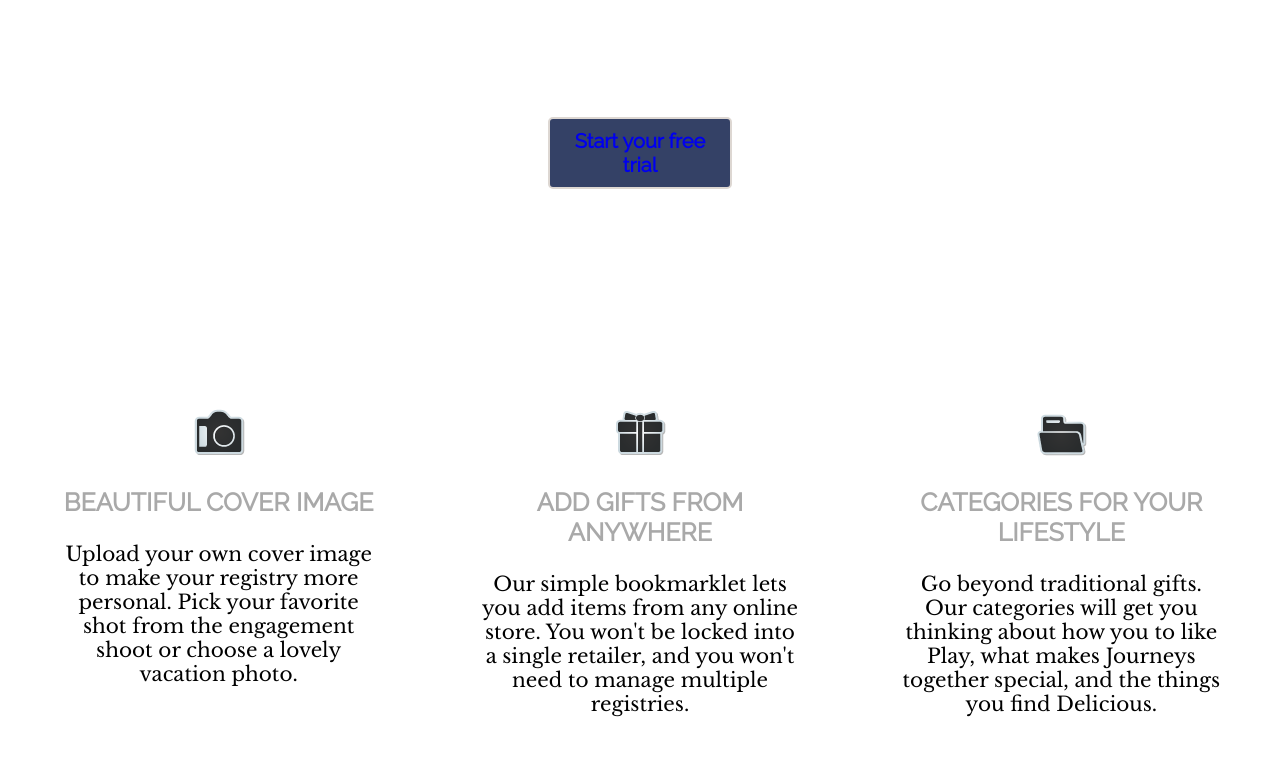
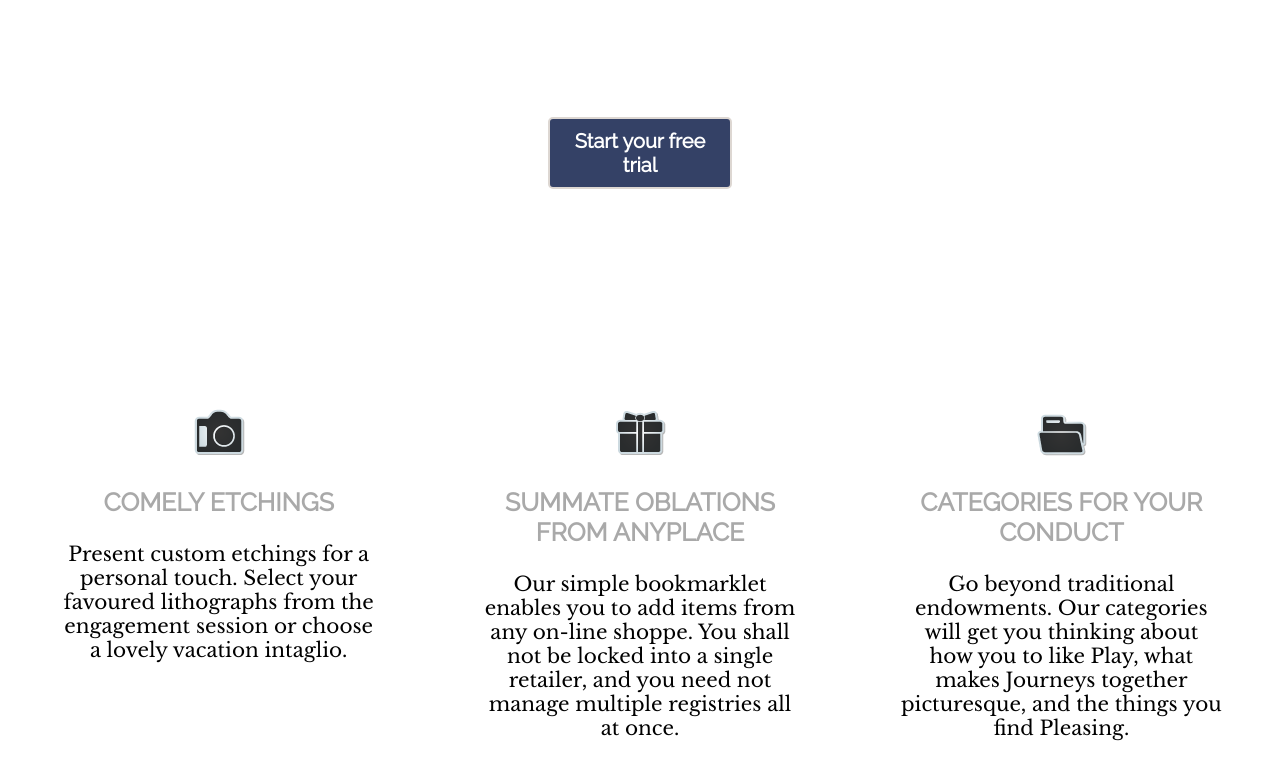
Before and after one commit to hollywilkalis/regency-registries, a plain HTML site: page index.html in a window 1280 px wide. Shown: the part 919-1687 px from the top of the page. Before the commit the page ends 1663 px from the top, so only its background shows below. Drawn offline with nearby package versions, Linux system fonts and the light colour scheme.

Commit message:
Fix the button text color problem

```diff
--- a/css/styles.css
+++ b/css/styles.css
@@ -30,6 +30,7 @@ body {
 
 .button a {
   text-decoration: none;
+  color: white;
 }
 
 .button a:visited {
@@ -39,7 +40,7 @@ body {
 
 .button:hover {
   background-color: #576691;
-  color: #344166;
+  color: white;
 }
 
 .divider {
--- a/index.html
+++ b/index.html
@@ -33,18 +33,18 @@
       <div class="bottom-half">
         <div class="box">
           <img src="img/camera.png" class="icons">
-          <p class="box-header">BEAUTIFUL COVER IMAGE</p>
-          <p>Upload your own cover image to make your registry more personal. Pick your favorite shot from the engagement shoot or choose a lovely vacation photo.</p>
+          <p class="box-header">COMELY ETCHINGS</p>
+          <p>Present custom etchings for a personal touch. Select your favoured lithographs from the engagement session or choose a lovely vacation intaglio.</p>
         </div>
         <div class="box">
           <img src="img/gift.png" class="icons">
-          <p class="box-header">ADD GIFTS FROM ANYWHERE</p>
-          <p>Our simple bookmarklet lets you add items from any online store. You won't be locked into a single retailer, and you won't need to manage multiple registries.</p>
+          <p class="box-header">SUMMATE OBLATIONS FROM ANYPLACE</p>
+          <p>Our simple bookmarklet enables you to add items from any on-line shoppe. You shall not be locked into a single retailer, and you need not manage multiple registries all at once.</p>
         </div>
         <div class="box">
           <img src="img/folder.png" class="icons">
-          <p class="box-header">CATEGORIES FOR YOUR LIFESTYLE</p>
-          <p>Go beyond traditional gifts. Our categories will get you thinking about how you to like Play, what makes Journeys together special, and the things you find Delicious.</p>
+          <p class="box-header">CATEGORIES FOR YOUR CONDUCT</p>
+          <p>Go beyond traditional endowments. Our categories will get you thinking about how you to like Play, what makes Journeys together picturesque, and the things you find Pleasing.</p>
         </div>
       </div> <!--bottom-half-->
 
```
